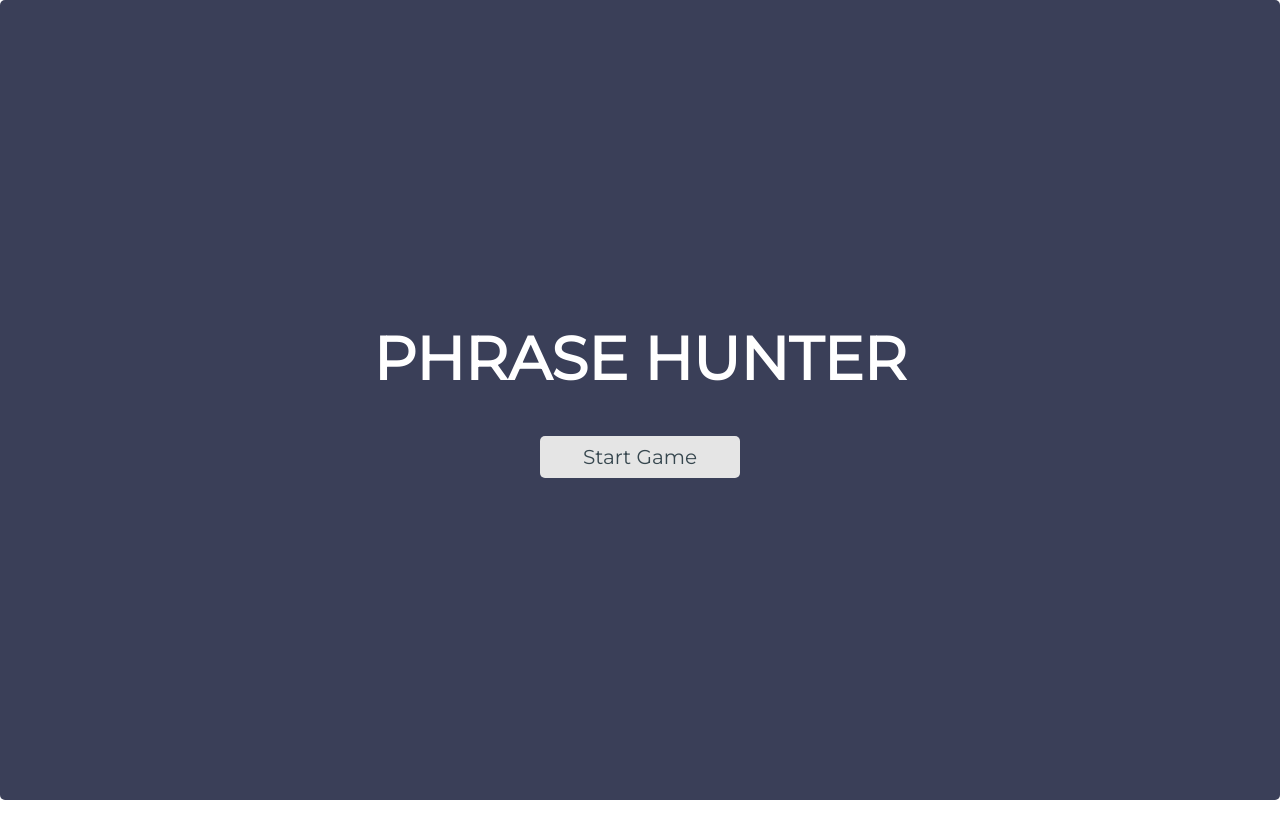
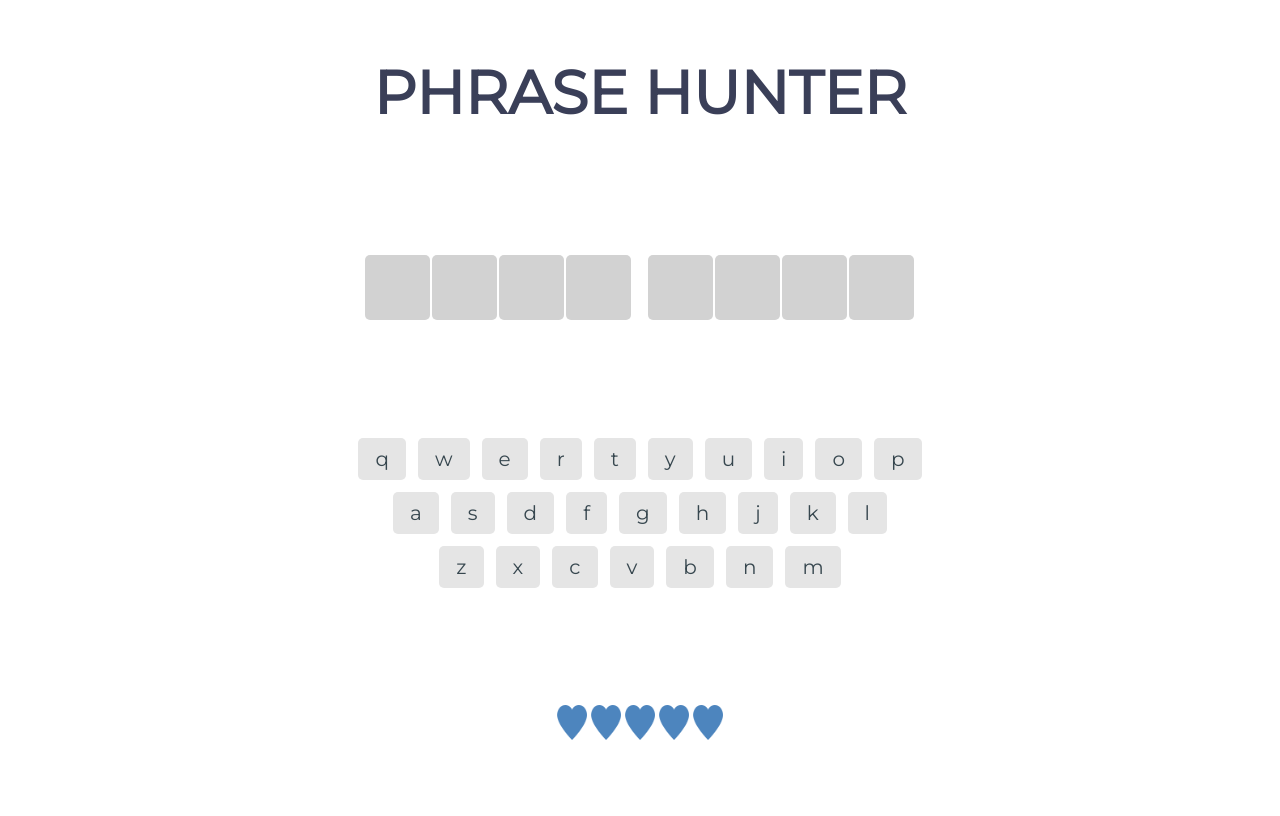
Before and after one commit to Eg0924/Techdegree-project-4, a plain HTML site: page index.html in a window 1280 px wide. Drawn offline with Linux system fonts and the light colour scheme.

Commit message:
update js files

```diff
--- a/js/Game.js
+++ b/js/Game.js
@@ -1,3 +1,37 @@
 /* Treehouse FSJS Techdegree
  * Project 4 - OOP Game App
  * Game.js */
+
+class Game {
+
+    constructor(){
+       this.missed = 0;
+       this.phrases = [
+        new Phrase("Hello World"),
+        new Phrase("I love programming"),
+        new Phrase("Stress is fun"),
+        new Phrase("Keep Pushing"),
+        new Phrase("Good Luck")];
+       this.activePhrase = null;
+    }
+
+
+
+
+    startGame(){
+       document.getElementById('overlay').style.display = 'none';
+       this.getRandomPhrase().addPhraseToDisplay();
+    }
+
+
+    getRandomPhrase(){
+        const randomPhrase = new Phrase(this.phrases[Math.floor(Math.random() * this.phrases.length)].phrase);
+        //new Phrase(this.phrases[Math.floor(Math.random() * this.phrases.length)]) ;
+        return randomPhrase;
+            //return a random phrase from the array of objects
+    }
+
+    handleInteraction(){
+
+    }
+}
--- a/js/Phrase.js
+++ b/js/Phrase.js
@@ -1,3 +1,44 @@
 /* Treehouse FSJS Techdegree
  * Project 4 - OOP Game App
  * Phrase.js */
+
+
+class Phrase{
+
+    constructor(phrase){
+         this.phrase = phrase.toLowerCase();
+    }
+
+
+
+
+    addPhraseToDisplay(){
+
+
+    const displayDiv = document.querySelector('#phrase ul');
+    //console.log(displayDiv);
+    const splitString = this.phrase.split('');
+    splitString.forEach(element => {
+       const liElem = document.createElement('li');
+
+       if(element !== " "){
+          liElem.setAttribute('class', "hide letter " + element);
+          liElem.textContent = element;
+       }else{
+          liElem.setAttribute('class','space');
+          liElem.textContent = " ";
+       }
+
+        displayDiv.append(liElem);
+
+    });
+    }
+
+    checkLetter(){
+
+    }
+
+    showMatchedLetter(){
+
+    }
+}
--- a/js/app.js
+++ b/js/app.js
@@ -1,3 +1,9 @@
 /* Treehouse FSJS Techdegree
  * Project 4 - OOP Game App
  * app.js */
+
+
+
+const game = new Game();
+game.startGame();
+console.log(`Active Phrase - phrase: ${game.activePhrase.phrase}`);
```
Also changed, not shown: index.html (+3 -1 lines).
